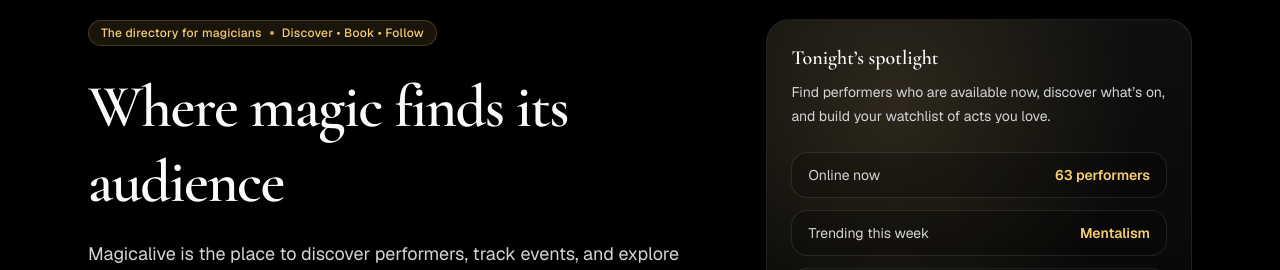
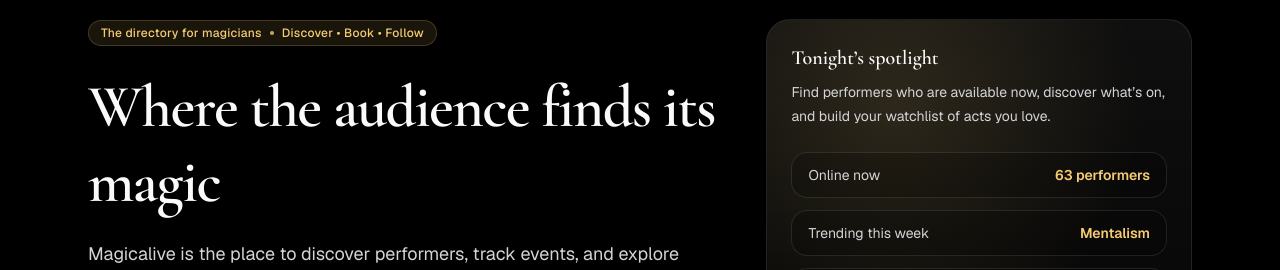
Before and after one commit to celastorm-ux/magicalive-nextjs, a Next.js app: page / in a window 1280 px wide. Shown: the part 175-445 px from the top of the page. Built offline with nearby package versions, Linux system fonts and the light colour scheme; no server answers; the database is empty.

Commit message:
Updated homepage hero headline

```diff
--- a/app/HomeClient.tsx
+++ b/app/HomeClient.tsx
@@ -283,7 +283,7 @@
               </p>
 
               <h1 className={`${CLASSES.headingHero} mt-6`}>
-                Where magic finds its audience
+                Where the audience finds its magic
               </h1>
 
               <p className={`${CLASSES.bodyLead} mt-5 max-w-2xl`}>
```
